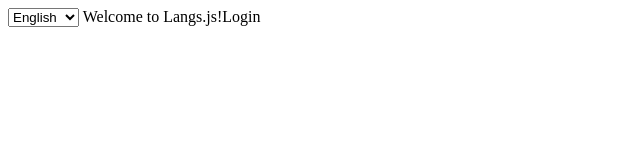
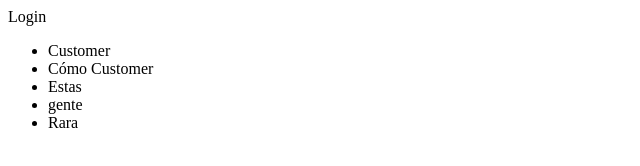
Before and after one commit to N00BEST/langs.js, a plain HTML site: page source/index.html in a window 1280 px wide. Shown: the whole page, without its empty margins (0-640 px from the left). Drawn offline with Linux system fonts and the light colour scheme.

Commit message:
Render the t-translate atributes and translate tag

```diff
--- a/source/Render.js
+++ b/source/Render.js
@@ -1,6 +1,39 @@
 class Render {
     constructor(lang = undefined, langs = [], separator = '.') {
         this.translator = new Translator(lang, langs, separator);
+    }
+
+    /**
+     * Search for elements to make render
+     */
+    play(){
+        this.searchTags();
+        this.searchAttributes();
+    }
+
+    searchTags() {
+        let nodes = document.querySelectorAll('translate');
+         for(let node of nodes){
+             this.renderTag(node);
+         }
+    }
+
+    searchAttributes(){
+        let nodes = document.querySelectorAll('[t-translate]');
+
+        for(let node of nodes){
+            this.renderElement(node);
+        }
+    }
+
+    /**
+     * Translate the content in tag and replace the same tag.
+     * @param {node} node
+     */
+    renderTag(node){
+        let route = node.innerText;
+
+        node.outerHTML = this.translator.translate(route/*, args*/);
     }
 
     /**
@@ -13,6 +46,7 @@ class Render {
      * @param {object} args
      */
     renderAttribute(node, attribute, route, args = {}) {
+        console.log("Entra a render attribute");
         let translation = this.translator.translate(route, args);
         node.setAttribute(attribute, translation);
     }
@@ -28,15 +62,14 @@ class Render {
 
         // get just the relevant attributes
         attributes = this.filterAttributes(attributes);
-
-        for(attribute of attributes) {
+        for(let attribute of attributes) {
             let route = node.getAttribute(attribute);
             if(attribute.length === minimumLength ) {
                 // let args = this.parseArgs(node.getAttribute('t-args'));
                 node.innerText = this.translator.translate(route/*, args*/);
-            } else if (attribute.indexOf(':') > minimumLength) {
+            } else if (attribute.indexOf(':') === minimumLength) {
                 // It's a attribute to be translated instead of element inner text
-                let parts = attribute.explode(':');
+                let parts = attribute.split(':');
                 let target = parts[1];
 
                 // let args = 't-args:' + target;
@@ -52,9 +85,9 @@ class Render {
         let translations = /^t-translate/i;
         let args = /^t-args/i;
 
-        for(attribute of attributes) {
+        for(let attribute of attributes) {
             if(translations.test(attribute.localName) || args.test(attribute.localName))
-                finalAttributes.push(attribute);
+                finalAttributes.push(attribute.localName);
         }
 
         return finalAttributes;
--- a/source/index.html
+++ b/source/index.html
@@ -8,23 +8,31 @@
 </head>
 <body>
 
-    <select id="language-selector" onChange="window.location.href = '?lang=' + this.value;">
+    <!-- <select id="language-selector" onChange="window.location.href = '?lang=' + this.value;">
         <option value="en">English</option>
         <option value="es">Español</option>
-    </select>
+    </select> -->
+    <div>
+        <translate>customer.login</translate>
+        <ul>
+            <li t-translate="customer.title">Hola</li>
+            <li>Cómo <translate>customer.title</translate></li>
+            <li>Estas</li>
+            <li>gente</li>
+            <li>Rara</li>
+        </ul>
+    </div>
 
     <script src="es.js"></script>
     <script src="en.js"></script>
     <script src="Translator.js"></script>
+    <script src="Render.js"></script>
     <script>
         let urlParams = new URLSearchParams(window.location.search);
         let lang = urlParams.get('lang') || 'en';
-        let translator = new Translator(lang, LANGS);
+        let render = new Render(lang, LANGS);
 
-        translator.write('welcome-to', {'page': 'Langs.js'});
-        translator.write('customer.login');
-
-        document.getElementById('language-selector').value = lang;
+        render.play();
     </script>
 </body>
 </html>
```
